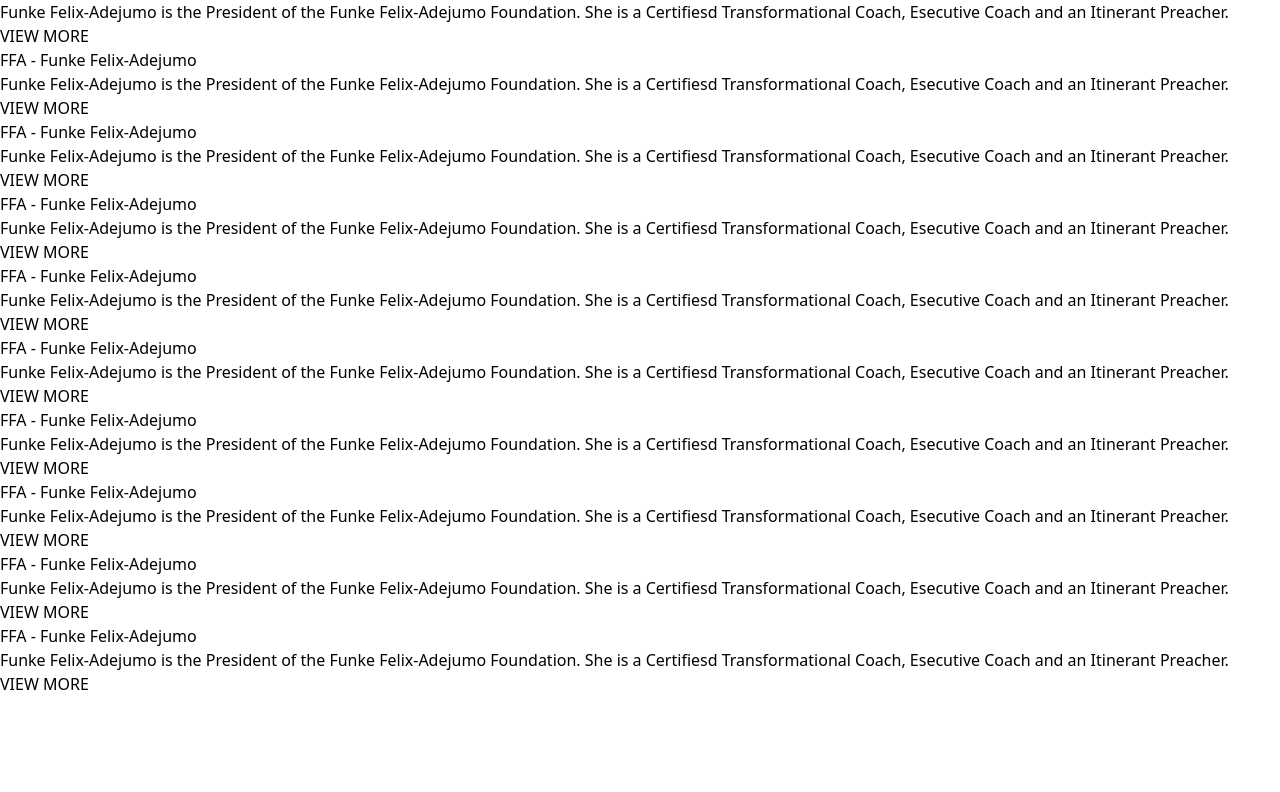
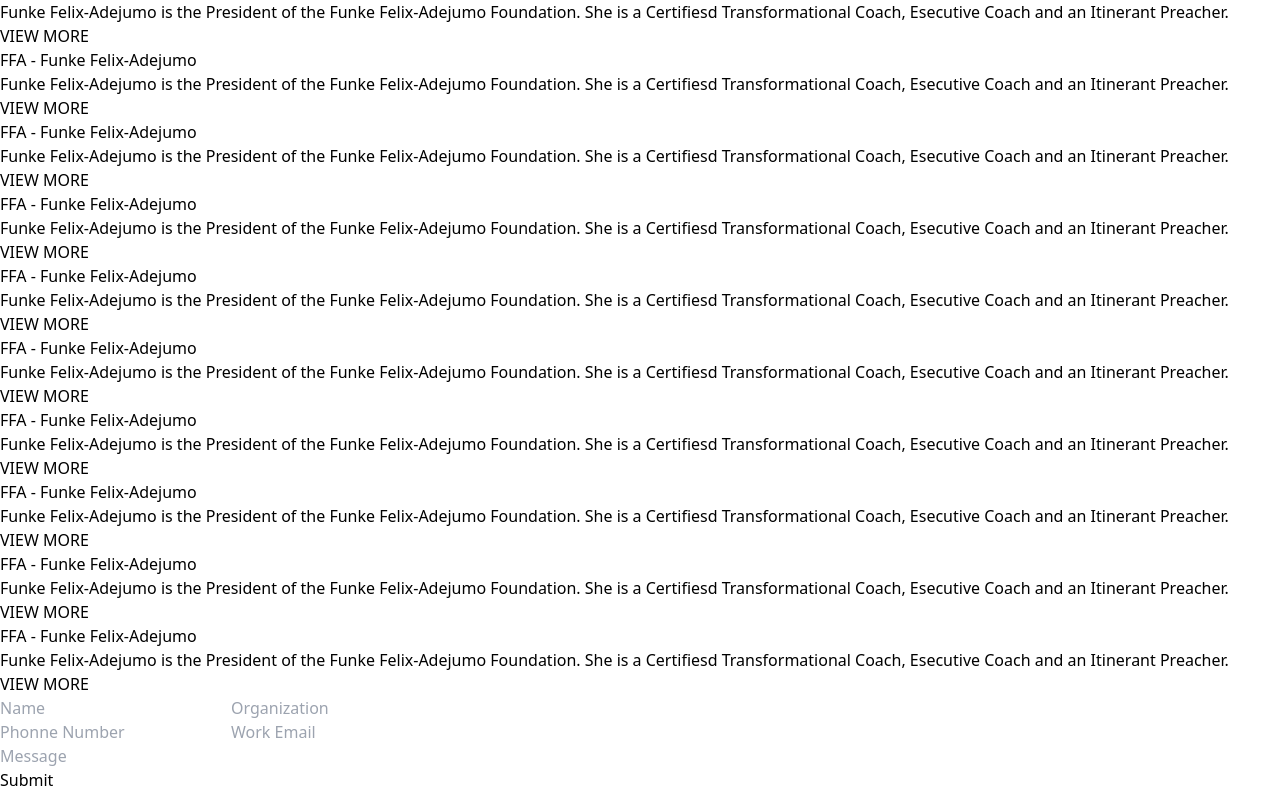
Before and after one commit to Bwise1/favsys.co, a Next.js app: page / in a window 1280 px wide. Shown: the part 624-1416 px from the top of the page. Before the commit the page ends 1320 px from the top, so only its background shows below. Built offline with nearby package versions, Linux system fonts and the light colour scheme.

Commit message:
added contact form

```diff
--- a/components/Cards/index.js
+++ b/components/Cards/index.js
@@ -1 +1 @@
-export { default } from './Card1';
+//export { default } from './Card1';
--- a/components/Forms/Contact.js
+++ b/components/Forms/Contact.js
@@ -0,0 +1,23 @@
+import React from 'react';
+
+export default function Contact() {
+    return (
+        <div>
+            <form>
+                <div className="flex flex-row justify-between">
+                    <input className="m-8 border-b w-full focus:outline-none basis-1/2" type="email" id="email"  placeholder="Name" required />
+                    <input className="m-8 border-b w-full focus:outline-none basis-1/2" type="email" id="email"  placeholder="Organization" required />
+                </div>
+                <div className="flex flex-row justify-between">
+                    <input className="m-8 border-b w-full focus:outline-none basis-1/2" type="email" id="email"  placeholder="Phonne Number" required />
+                    <input className="m-8 border-b w-full focus:outline-none basis-1/2" type="email" id="email"  placeholder="Work Email" required />
+                </div>
+                <div className="flex flex-row justify-between">
+                    <input className="m-8 border-b w-full focus:outline-none" type="email" id="email"  placeholder="Message" required />
+                </div>
+
+                <button className='bg-buttonPaint m-8 text-white font-thin text-sm rounded-full py-1 px-4'>Submit</button>
+            </form>
+        </div>
+    );
+}
--- a/pages/index.js
+++ b/pages/index.js
@@ -2,12 +2,14 @@
 import Hero from "../components/Hero";
 import Card1 from "../components/Cards/Card1";
 import Card2 from "../components/Cards/Card2";
+import Contact from "../components/Forms/Contact";
 
 export default function Home() {
   return (
     <div className="relative bg-white overflow-hidden">
       < Header />
       < Hero />
+      <div className="max-w-7xl mx-auto">
         <div>
           <div className="flex flex-row justify-between max-w-7xl mx-auto">
             <div className="basis-1/3">
@@ -92,6 +94,8 @@
             </div>
           </div>
         </div>
+        <Contact />
+      </div>
     </div>
   )
 }
```
Lines whose indentation alone changed are shown as unchanged.
